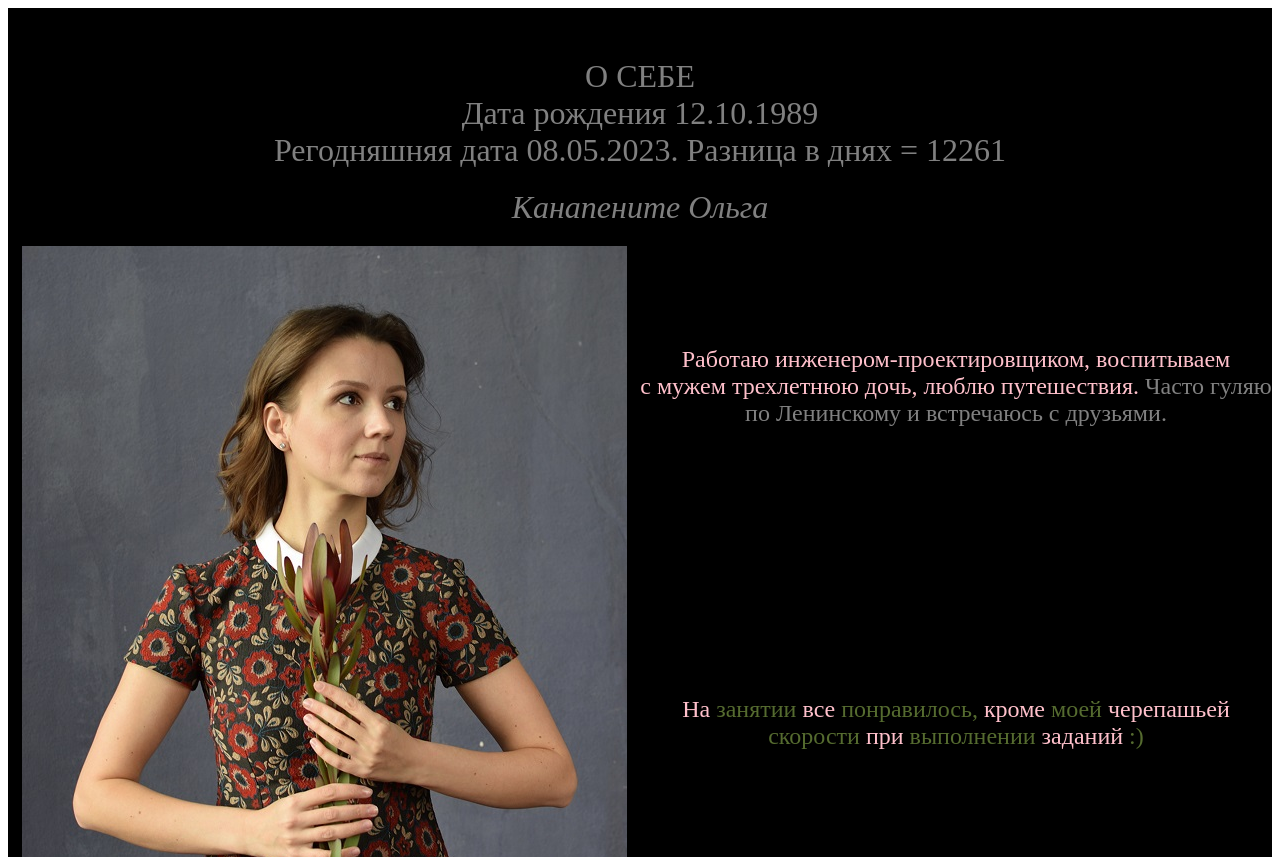
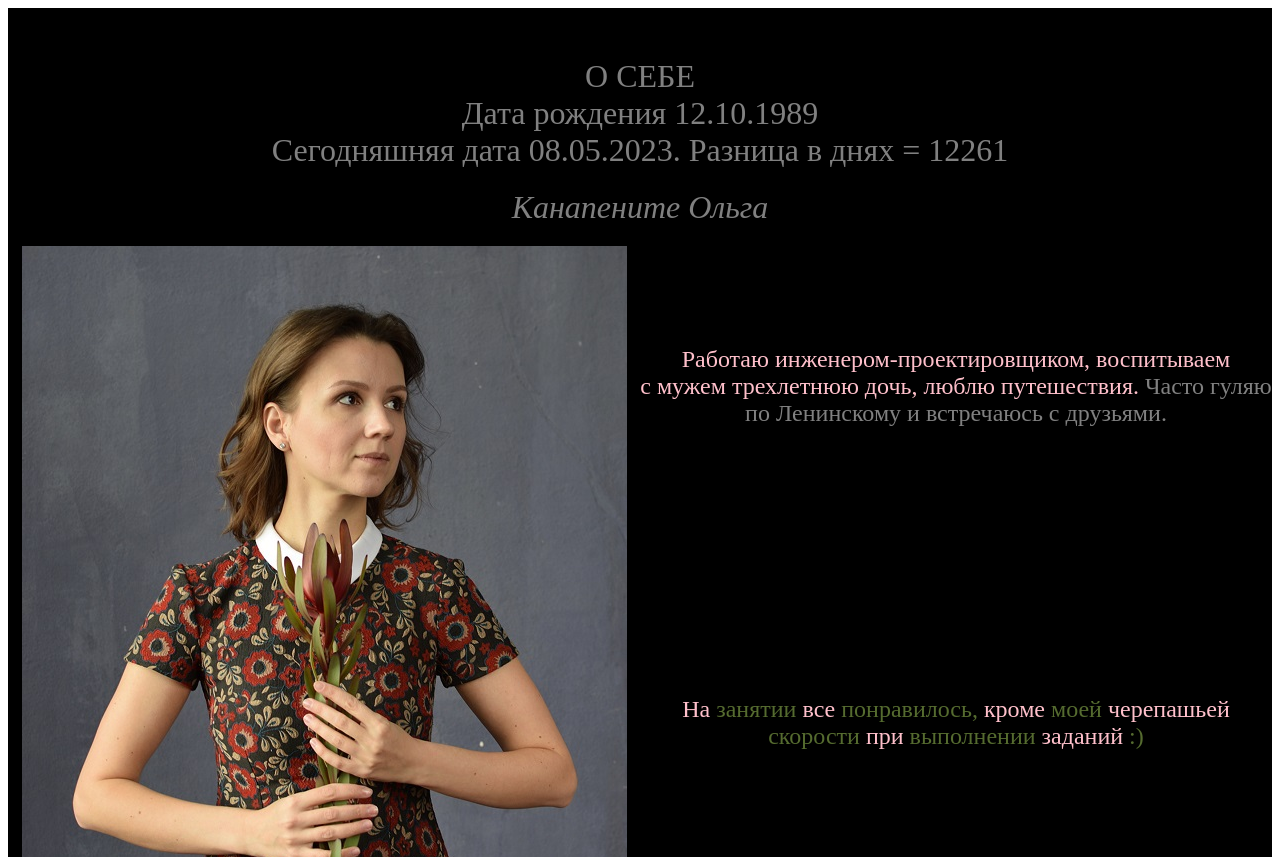
Before and after one commit to kanapenite/hw-Kanapenite, a PHP site: page / in a window 1280 px wide. Shown: the top 857 px of the page. Run offline with PHP 8.4, Linux system fonts and the light colour scheme.

Commit message:
Update index.php

```diff
--- a/index.php
+++ b/index.php
@@ -21,7 +21,7 @@
             <div style="color: grey;">Дата рождения 12.10.1989</div>
             <?php
             $a=date('d.m.Y');
-            echo 'Регодняшняя дата ' .$a. '. Разница в днях = ';
+            echo 'Сегодняшняя дата ' .$a. '. Разница в днях = ';
             print (strtotime ("$a")-strtotime ("12.10.1989"))/(60*60*24);
             ?>
         </div>
```
